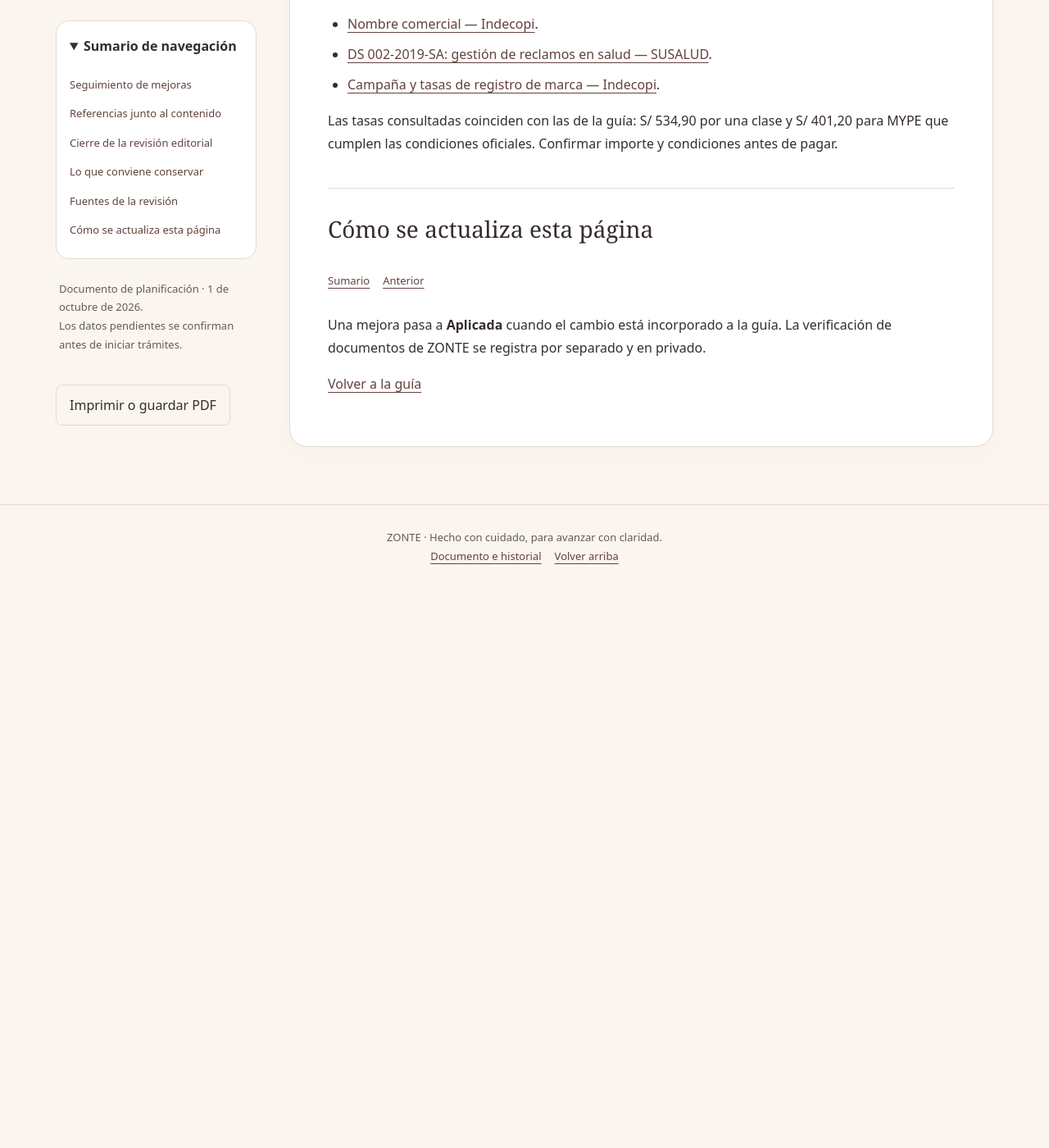
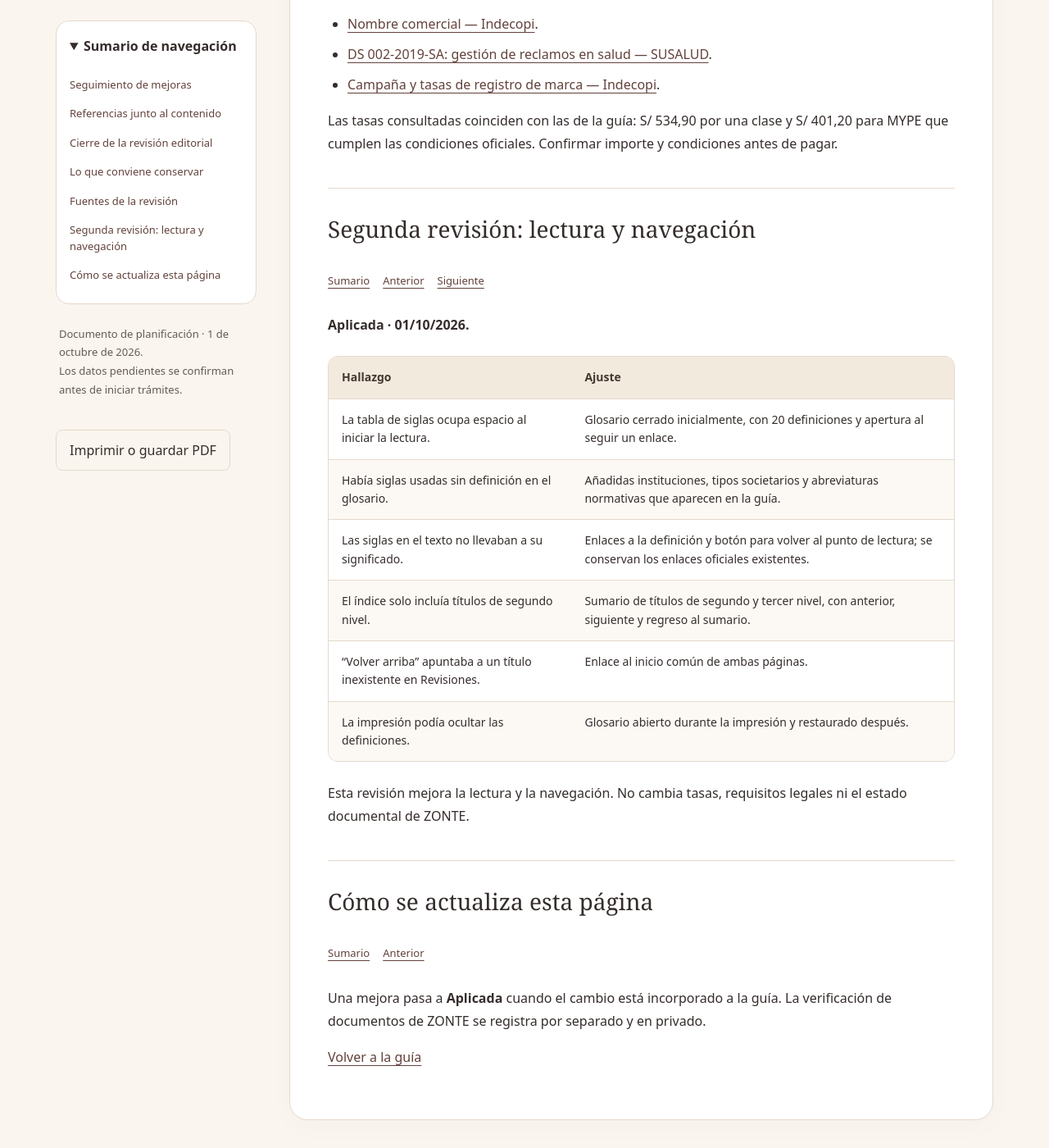
Before and after one commit to 3bento/dayko-docs, a Jekyll site: the page built from revisiones.md, in a window 1280 px wide and 1400 px high, scrolled down 2306 px. Shown: the whole window at 82% size. Built offline with Jekyll 4.4.1, drawn with Linux system fonts in a browser that asks for light colours; before the commit the page ends 3024 px from its top, so only the background shows below that.

Commit message:
docs: record second navigation review

```diff
--- a/revisiones.md
+++ b/revisiones.md
@@ -47,6 +47,21 @@ Aquí se reúnen las mejoras identificadas en el contenido y su estado.
 
 Las tasas consultadas coinciden con las de la guía: S/ 534,90 por una clase y S/ 401,20 para MYPE que cumplen las condiciones oficiales. Confirmar importe y condiciones antes de pagar.
 
+## Segunda revisión: lectura y navegación
+
+**Aplicada · 01/10/2026.**
+
+| Hallazgo | Ajuste |
+|---|---|
+| La tabla de siglas ocupa espacio al iniciar la lectura. | Glosario cerrado inicialmente, con 20 definiciones y apertura al seguir un enlace. |
+| Había siglas usadas sin definición en el glosario. | Añadidas instituciones, tipos societarios y abreviaturas normativas que aparecen en la guía. |
+| Las siglas en el texto no llevaban a su significado. | Enlaces a la definición y botón para volver al punto de lectura; se conservan los enlaces oficiales existentes. |
+| El índice solo incluía títulos de segundo nivel. | Sumario de títulos de segundo y tercer nivel, con anterior, siguiente y regreso al sumario. |
+| “Volver arriba” apuntaba a un título inexistente en Revisiones. | Enlace al inicio común de ambas páginas. |
+| La impresión podía ocultar las definiciones. | Glosario abierto durante la impresión y restaurado después. |
+
+Esta revisión mejora la lectura y la navegación. No cambia tasas, requisitos legales ni el estado documental de ZONTE.
+
 ## Cómo se actualiza esta página
 
 Una mejora pasa a **Aplicada** cuando el cambio está incorporado a la guía. La verificación de documentos de ZONTE se registra por separado y en privado.
```
